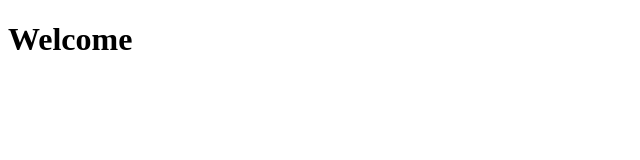
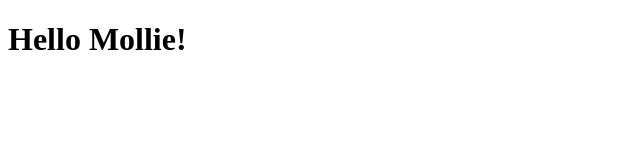
Before and after one commit to alfie-tippett/bake_bud, a plain HTML site: page index.html in a window 1280 px wide. Shown: the whole page, without its empty margins (0-640 px from the left). Drawn offline with Linux system fonts and the light colour scheme.

Commit message:
helloworld

```diff
--- a/index.html
+++ b/index.html
@@ -6,6 +6,6 @@
     <title>Bake Bud</title>
 </head>
 <body>
-    <h1>Welcome</h1>
+    <h1>Hello Mollie!</h1>
 </body>
 </html>
```
